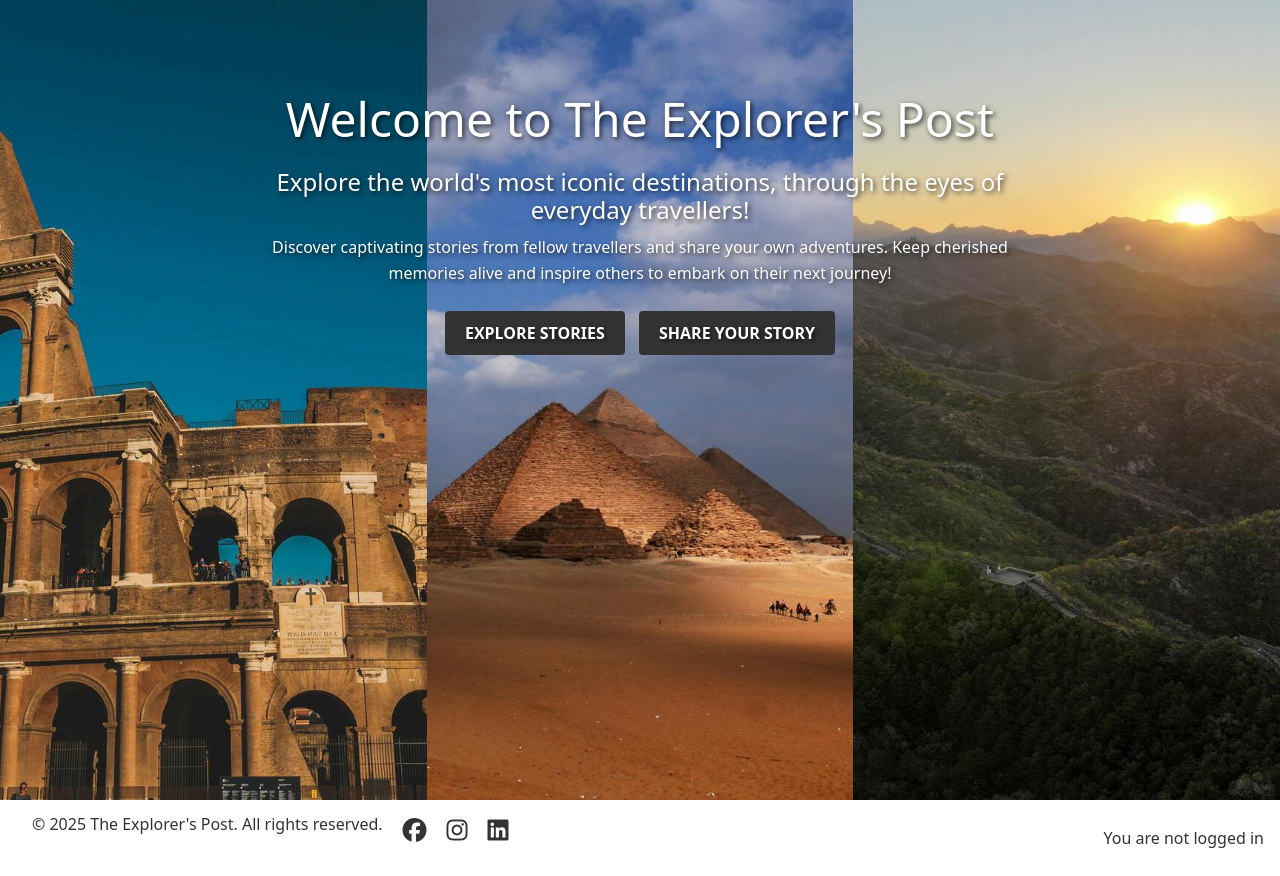
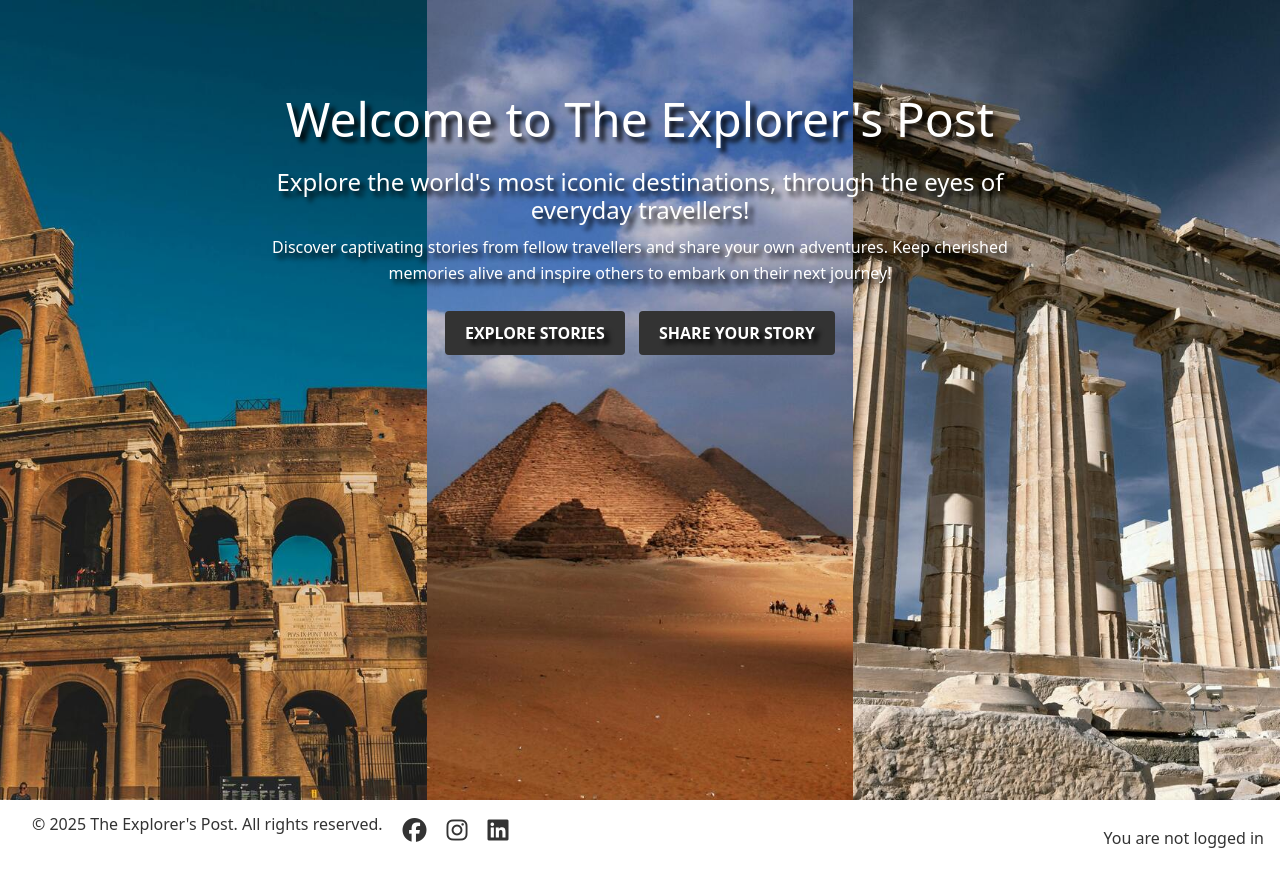
Before and after one commit to monicathomas8/The-Explorers-Post, a Django app: page / in a window 1280 px wide. Shown: the part 56-932 px from the top of the page. Run offline with Django 4.2, Linux system fonts and the light colour scheme; some libraries are stand-ins or nearby versions.

Commit message:
bug fix of css on landing page. changed image and styling.

```diff
--- a/explorers_posts/settings.py
+++ b/explorers_posts/settings.py
@@ -31,6 +31,7 @@ DEBUG = False
 
 ALLOWED_HOSTS = [
     '8000-monicathoma-theexplorer-9km8v8dopdg.ws.codeinstitute-ide.net',
+    '8000-monicathoma-theexplorer-3jpmcxsz61t.ws.codeinstitute-ide.net',
     '.herokuapp.com',
 ]
 
--- a/static/css/style.css
+++ b/static/css/style.css
@@ -103,6 +103,8 @@ main {
 .story-list-container.contact-page {
     background-image: url('/static/images/japan1.jpg');
 }
+
+
 /****************** Django Messages ******************/
 
 .message-container {
@@ -154,7 +156,7 @@ main {
     z-index: 10; /* content sits above the grid */
     text-align: center;
     color: white;
-    text-shadow: 2px 2px 5px rgba(0, 0, 0, 0.7);
+    text-shadow: 5px 5px 5px rgba(0, 0, 0, 0.995);
     padding: 20px;
     max-width: 800px;
     border-radius: 8px;
@@ -226,7 +228,7 @@ main {
 /*************** Login/Signup/Logout Pages ***************/
 
 .login-container {
-    background-image: url('/static/images/stonehenge.jpg');
+    background-image: url('/static/images/stonehenge1.jpg');
     background-size: cover;
     background-position: center;
     background-repeat: no-repeat;
@@ -253,7 +255,7 @@ main {
 .login-card {
     position: relative;
     z-index: 2; /* Above overlay */
-    background-color: rgba(255, 255, 255, 0.9); /* Light background for readability */
+    background-color: rgba(255, 255, 255, 0.564); /* Light background for readability */
     border: 1px solid #ddd; /* Subtle border */
     border-radius: 8px; /* Rounded corners */
     box-shadow: 0 4px 6px rgba(0, 0, 0, 0.2); /* Subtle shadow */
@@ -346,7 +348,7 @@ footer {
     }
 
     .landing-page div:nth-child(3) {
-        background-image: url('/static/images/wall1.jpg');
+        background-image: url('/static/images/parthenon1.jpg');
     }
 }
 /* laptops and desktops */
```
